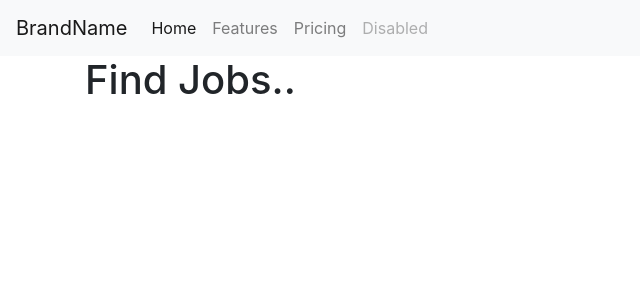
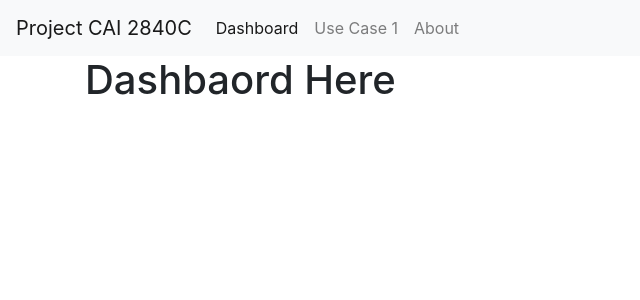
Before and after one commit to jhirley/CAI2840C-Project-1, a FastAPI app: page / in a window 1280 px wide. Shown: the top 300 px of the page, without its empty margins (0-640 px from the left). Run offline with FastAPI, Linux system fonts and the light colour scheme; some libraries are stand-ins or nearby versions.

Commit message:
progress

```diff
--- a/src/front_end/routers/dashboard/route_dashboard.py
+++ b/src/front_end/routers/dashboard/route_dashboard.py
@@ -4,6 +4,8 @@
 from fastapi import APIRouter, Depends, Request
 from fastapi.templating import Jinja2Templates
 from starlette.responses import RedirectResponse
+
+from src.front_end.core.config import settings
 # from sqlalchemy.orm import Session
 
 templates = Jinja2Templates(directory="src/front_end/templates")
@@ -15,8 +17,8 @@ router = APIRouter(include_in_schema=False)
 async def home(request: Request):
     # jobs = list_jobs(db=db)
     return templates.TemplateResponse(
-#         # "general_pages/dashboard.html", {"request": request, "jobs": jobs}
-        "general_pages/dashboard.html", {"request": request}
+        "general_pages/dashboard.html", {"request": request, "branding": settings.NAVBAR, "active" : "Dashboard"}
+        # "general_pages/dashboard.html", {"request": request}
     )
 
 @router.get("/details/{id}")             #new
@@ -27,6 +29,6 @@ async def job_detail(id:int,request: Request):
         "jobs/detail.html", {"request": request}
     )
 
-@router.get("/{full_path:path}")
-async def catch_all(request: Request, full_path: str):
-    return RedirectResponse(url="/")
+# @router.get("/{full_path:path}")
+# async def catch_all(request: Request, full_path: str):
+#     return RedirectResponse(url="/")
--- a/src/front_end/templates/components/base.html
+++ b/src/front_end/templates/components/base.html
@@ -3,7 +3,7 @@
 <head>
     <meta charset="utf-8">
     <meta name="viewport" content="width=device-width, initial-scale=1.0">
-    <meta name="nofoobar.com" content="Nofoobar">
+    <!-- <meta name="nofoobar.com" content="Nofoobar"> -->
     <!-- <link href="https://cdn.jsdelivr.net/npm/bootstrap@5.0.0-beta2/dist/css/bootstrap.min.css" rel="stylesheet" integrity="sha384-BmbxuPwQa2lc/FVzBcNJ7UAyJxM6wuqIj61tLrc4wSX0szH/Ev+nYRRuWlolflfl" crossorigin="anonymous"> -->
     <link href="https://stackpath.bootstrapcdn.com/bootstrap/4.5.2/css/bootstrap.min.css" rel="stylesheet"><link href="https://stackpath.bootstrapcdn.com/bootstrap/4.5.2/css/bootstrap.min.css" rel="stylesheet">
 
--- a/src/front_end/templates/components/navbar.html
+++ b/src/front_end/templates/components/navbar.html
@@ -1,23 +1,27 @@
 
     <nav class="navbar navbar-expand-lg navbar-light bg-light">
-        <a class="navbar-brand" href="#">BrandName</a>
+        <a class="navbar-brand" href="#">{{ branding.Title }}</a>
         <button class="navbar-toggler" type="button" data-toggle="collapse" data-target="#navbarNav" aria-controls="navbarNav" aria-expanded="false" aria-label="Toggle navigation">
             <span class="navbar-toggler-icon"></span>
         </button>
         <div class="collapse navbar-collapse" id="navbarNav">
             <ul class="navbar-nav">
-                <li class="nav-item active">
+                <!-- <li class="nav-item active">
                     <a class="nav-link" href="#">Home <span class="sr-only">(current)</span></a>
-                </li>
-                <li class="nav-item">
-                    <a class="nav-link" href="#">Features</a>
-                </li>
-                <li class="nav-item">
-                    <a class="nav-link" href="#">Pricing</a>
-                </li>
-                <li class="nav-item">
+                </li> -->
+                {% for link in branding.Links %}
+                    {% if link.title == active %}
+                        <li class="nav-item active">
+                            <a class="nav-link" href="{{link.href}}">{{link.title}} <span class="sr-only">(current)</span></a>
+                    {% else %}
+                        <li class="nav-item">
+                            <a class="nav-link" href="{{link.href}}">{{link.title}}</a>
+                    {% endif %}
+                    </li>
+                {% endfor %}
+                <!-- <li class="nav-item">
                     <a class="nav-link disabled" href="#" tabindex="-1" aria-disabled="true">Disabled</a>
-                </li>
+                </li> -->
             </ul>
         </div>
     </nav>
--- a/src/front_end/templates/general_pages/dashboard.html
+++ b/src/front_end/templates/general_pages/dashboard.html
@@ -2,14 +2,14 @@
 
 
 {% block title %}
-  <title>Job Board</title>
+  <title>{{ branding.Title }}</title>
 {% endblock %}
 
 {% block content %}
   <div class="container">
   <div class="row">
     <div class="col">
-      <h1 class="display-5">Find Jobs..</h1>
+      <h1 class="display-5">Dashbaord Here</h1>
     </div>
   </div>
   <div class="row">
```
Also changed, not shown: main.py (+11 -1 lines), src/front_end/core/config.py (+4 -3 lines), src/front_end/templates/index.html (deleted, +0 -20 lines).
